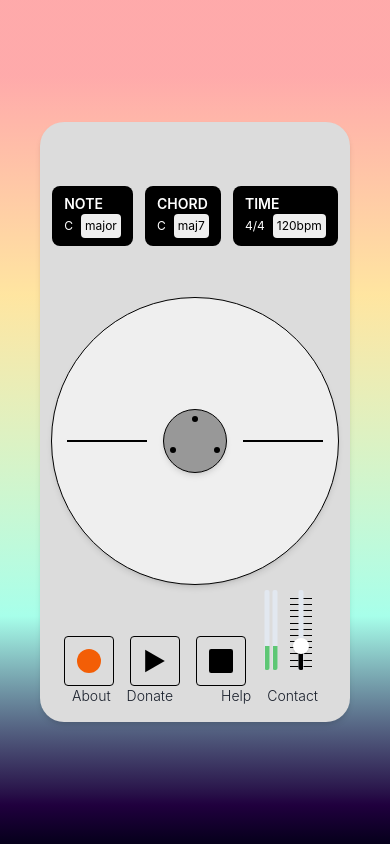
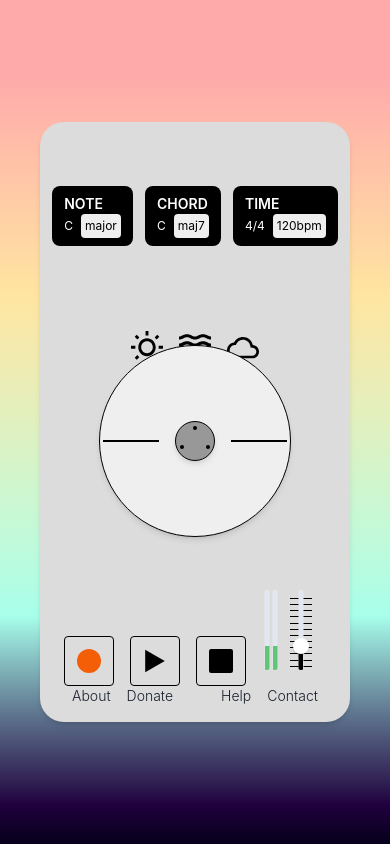
Before and after one commit to dizzyjaguar/improvEar, a React (Vite) app: page /player in a window 390 px wide. Built offline with nearby package versions, Linux system fonts and the light colour scheme.

Commit message:
Updated space and sizing on tapespinner

```diff
--- a/src/components/TapeSpinner/index.tsx
+++ b/src/components/TapeSpinner/index.tsx
@@ -1,30 +1,42 @@
 export default function TapeSpinner() {
   return (
     <>
-      <div className={`w-20 h-[1.5px] border-1px bg-[#000000] mr-4`}>
-
-</div>
       <div
-          className={`w-16 h-16 bg-[#989898] border-[1px] border-black shadow-md rounded-full relative flex items-center justify-center`}
-        >
-          <div className="relative w-full h-full">
-            <div
-              className={`w-1.5 h-1.5 bg-[#000000] border-black rounded-full absolute`}
-              style={{ top: '15%', left: '50%', transform: 'translate(-50%, -50%)' }}
+        className={`w-14 md:w-20 lg:w-20 h-[1.5px] border-1px bg-[#000000] mr-4`}
       ></div>
       <div
-              className={`w-1.5 h-1.5 bg-[#000000] border-black rounded-full absolute`}
-              style={{ top: '50%', left: '15%', transform: 'translate(-50%, 100%)' }}
+        className={`w-10 h-10 md:w-16 md:h-16 lg:w-16 lg:h-16 bg-[#989898] border-[1px] border-black shadow-md rounded-full relative flex items-center justify-center`}
+      >
+        <div className="relative w-full h-full ">
+          <div
+            className={`w-1 h-1 md:w-1.5 md:h-1.5 lg:w-1.5 lg:h-1.5 bg-[#000000] border-black rounded-full absolute`}
+            style={{
+              top: '15%',
+              left: '50%',
+              transform: 'translate(-50%, -50%)',
+            }}
           ></div>
           <div
-              className={`w-1.5 h-1.5 bg-[#000000] border-black rounded-full absolute`}
-              style={{ top: '50%', left: '85%', transform: 'translate(-50%, 100%)' }}
+            className={`w-1 h-1 md:w-1.5 md:h-1.5 lg:w-1.5 lg:h-1.5 bg-[#000000] border-black rounded-full absolute`}
+            style={{
+              top: '50%',
+              left: '15%',
+              transform: 'translate(-50%, 100%)',
+            }}
+          ></div>
+          <div
+            className={`w-1 h-1 md:w-1.5 md:h-1.5 lg:w-1.5 lg:h-1.5 bg-[#000000] border-black rounded-full absolute`}
+            style={{
+              top: '50%',
+              left: '85%',
+              transform: 'translate(-50%, 100%)',
+            }}
           ></div>
         </div>
       </div>
-        <div className={`w-20 h-[1.5px] border-1px bg-[#000000] ml-4`}>
-
-</div>
+      <div
+        className={`w-14 md:w-20 lg:w-20 h-[1.5px] border-1 bg-[#000000] ml-4`}
+      ></div>
     </>
-    );
+  )
 }
--- a/src/routes/player.tsx
+++ b/src/routes/player.tsx
@@ -39,7 +39,7 @@ export default function Player() {
         </motion.div>
         {/* spinner */}
         <motion.div
-          className={`w-72 h-72 md:w-64 md:h-64 lg:w-72 lg:h-72 bg-alabaster-100 border-[1px] border-black shadow-md rounded-full self-center flex justify-center items-center`}
+          className={`w-48 h-48 md:w-72 md:h-72 lg:w-72 lg:h-72 bg-alabaster-100 border-[1px] border-black shadow-md rounded-full self-center flex justify-center items-center`}
           variants={itemVariants}
         >
           <TapeSpinner />
```
Lines whose indentation alone changed are shown as unchanged.
